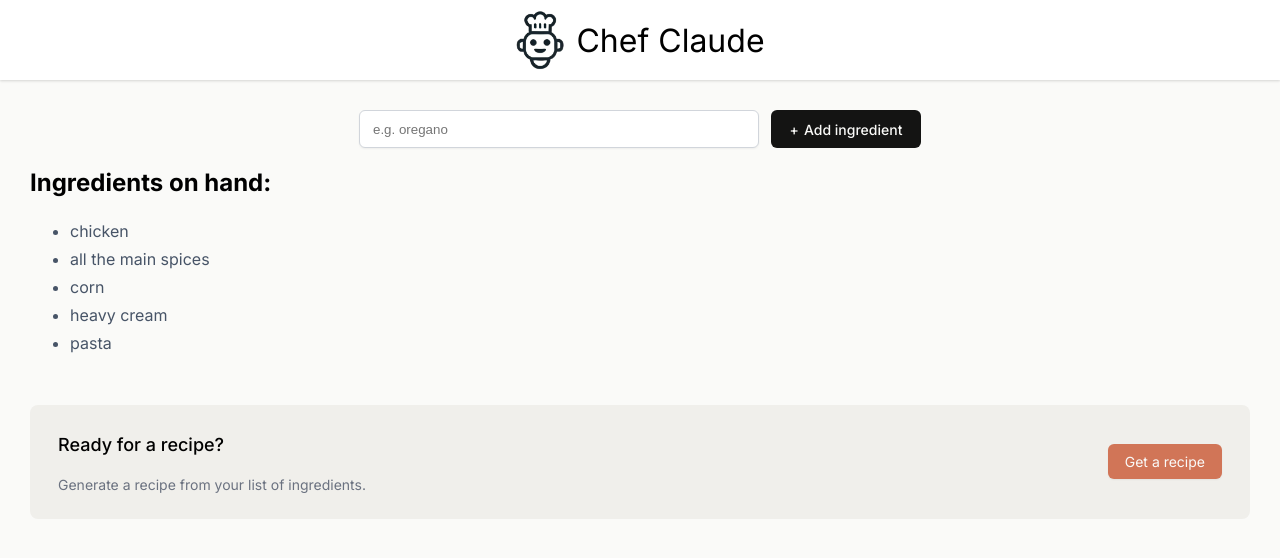
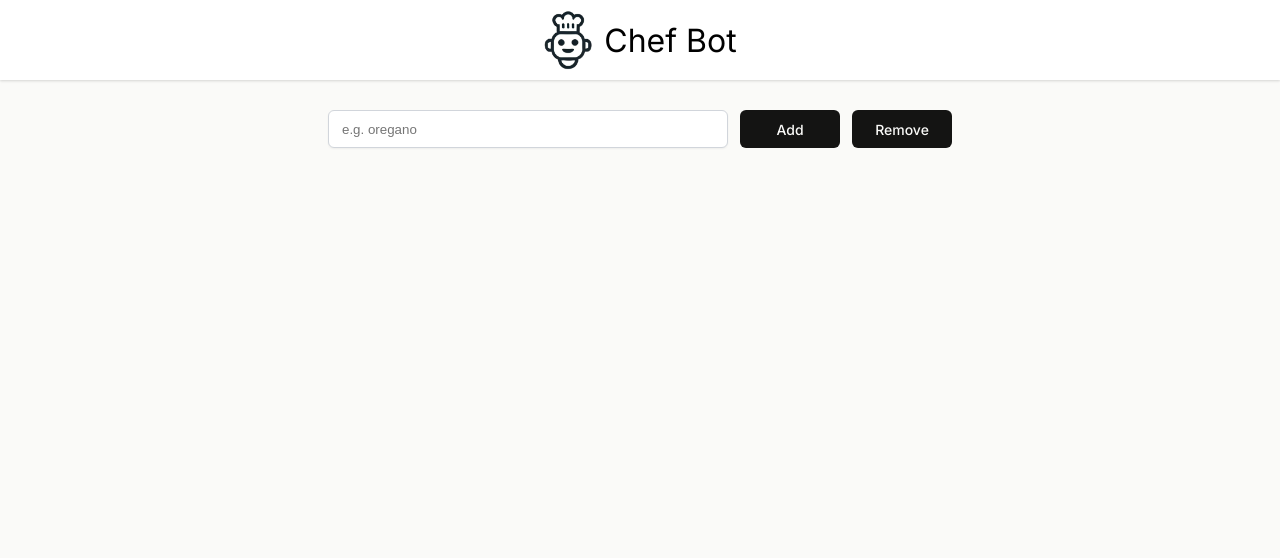
Before and after one commit to MannShah720/Chef-Claude, a React (Vite) app: page / in a window 1280 px wide. Shown: the top 558 px of the page. Built offline with nearby package versions, Linux system fonts and the light colour scheme; no server answers; what @huggingface/inference would draw is missing.

Commit message:
Polishing and hiding key

```diff
--- a/Header.jsx
+++ b/Header.jsx
@@ -4,7 +4,7 @@ export default function Header() {
     return (
         <header>
             <img src={chefClaudeLogo}/>
-            <h1>Chef Claude</h1>
+            <h1>Chef Bot</h1>
         </header>
     )
 }
--- a/Main.jsx
+++ b/Main.jsx
@@ -1,34 +1,67 @@
 import React from "react"
 import IngredientsList from "./components/IngredientsList"
 import ClaudeRecipe from "./components/ClaudeRecipe"
-import { getRecipeFromChefClaude, getRecipeFromMistral } from "./ai"
+import { getRecipeFromMistral } from "./ai"
 
 export default function Main() {
+    // Ingredients State
     const [ingredients, setIngredients] = React.useState(
-        ["chicken", "all the main spices", "corn", "heavy cream", "pasta"]
+        []
     )
+
+    // Recipe State
     const [recipe, setRecipe] = React.useState("")
 
+    // Loading State
+    const [loading, setLoading] = React.useState(false)
+
+    // Get Recipe function
     async function getRecipe() {
-        const recipeMarkdown = await getRecipeFromChefClaude(ingredients)
-        setRecipe(recipeMarkdown)
+        console.log("Get recipe button clicked");
+        setLoading(true)
+        setRecipe("");
+        try {
+            const recipeMarkdown = await getRecipeFromMistral(ingredients);
+            setRecipe(recipeMarkdown);
+        } catch (err) {
+            console.error("Failed to get recipe:", err);
+        } finally {
+            setLoading(false)
+        }
     }
 
+    // Add ingredient
     function addIngredient(formData) {
         const newIngredient = formData.get("ingredient")
-        setIngredients(prevIngredients => [...prevIngredients, newIngredient])
+        if (newIngredient === "") {}
+        else {setIngredients(prevIngredients => [...prevIngredients, newIngredient])}
+    }
+
+    // Remove ingredient
+    function removeIngredient() {
+        setIngredients(prevIngredients => prevIngredients.slice(0, -1))
+        setRecipe("");
     }
 
     return (
         <main>
-            <form action={addIngredient} className="add-ingredient-form">
+            <form
+                onSubmit={(e) => {
+                    e.preventDefault();
+                    const formData = new FormData(e.target);
+                    addIngredient(formData);
+                    e.target.reset();
+                }}
+                className="add-ingredient-form"
+                >
                 <input
                     type="text"
                     placeholder="e.g. oregano"
                     aria-label="Add ingredient"
                     name="ingredient"
                 />
-                <button>Add ingredient</button>
+                <button type="submit" className="add-btn">Add</button>
+                <button type="button" className="remove-btn" onClick={removeIngredient}>Remove</button>
             </form>
 
             {ingredients.length > 0 &&
@@ -38,6 +71,11 @@ export default function Main() {
                 />
             }
 
+            {loading &&
+            <div className="loading-text">
+                Loading recipe<span className="dots"></span>
+            </div>}
+
             {recipe && <ClaudeRecipe recipe={recipe} />}
         </main>
     )
--- a/ai.js
+++ b/ai.js
@@ -1,47 +1,14 @@
-import Anthropic from "@anthropic-ai/sdk"
 import { HfInference } from '@huggingface/inference'
 
 const SYSTEM_PROMPT = `
 You are an assistant that receives a list of ingredients that a user has and suggests a recipe they could make with some or all of those ingredients. You don't need to use every ingredient they mention in your recipe. The recipe can include additional ingredients they didn't mention, but try not to include too many extra ingredients. Format your response in markdown to make it easier to render to a web page
 `
-
-// 🚨👉 ALERT: Read message below! You've been warned! 👈🚨
-// If you're following along on your local machine instead of
-// here on Scrimba, make sure you don't commit your API keys
-// to any repositories and don't deploy your project anywhere
-// live online. Otherwise, anyone could inspect your source
-// and find your API keys/tokens. If you want to deploy
-// this project, you'll need to create a backend of some kind,
-// either your own or using some serverless architecture where
-// your API calls can be made. Doing so will keep your
-// API keys private.
-
-const anthropic = new Anthropic({
-    // Make sure you set an environment variable in Scrimba
-    // for ANTHROPIC_API_KEY
-    apiKey: process.env.ANTHROPIC_API_KEY,
-    dangerouslyAllowBrowser: true,
-})
-
-export async function getRecipeFromChefClaude(ingredientsArr) {
-    const ingredientsString = ingredientsArr.join(", ")
-
-    const msg = await anthropic.messages.create({
-        model: "claude-3-haiku-20240307",
-        max_tokens: 1024,
-        system: SYSTEM_PROMPT,
-        messages: [
-            { role: "user", content: `I have ${ingredientsString}. Please give me a recipe you'd recommend I make!` },
-        ],
-    });
-    return msg.content[0].text
-}
-
-// Make sure you set an environment variable in Scrimba
-// for HF_ACCESS_TOKEN
-const hf = new HfInference(process.env.HF_ACCESS_TOKEN)
+// Hugging Face
+const hf = new HfInference("123")
 
 export async function getRecipeFromMistral(ingredientsArr) {
+    console.log("Fetching recipe with ingredients:", ingredientsArr);
+
     const ingredientsString = ingredientsArr.join(", ")
     try {
         const response = await hf.chatCompletion({
@@ -52,6 +19,9 @@ export async function getRecipeFromMistral(ingredientsArr) {
             ],
             max_tokens: 1024,
         })
+
+        console.log("API response:", response);
+
         return response.choices[0].message.content
     } catch (err) {
         console.error(err.message)
--- a/index.css
+++ b/index.css
@@ -51,16 +51,27 @@ main {
     font-family: Inter, sans-serif;
     border-radius: 6px;
     border: none;
-    background-color: #141413;
     color: #FAFAF8;
-    width: 150px;
+    width: 100px;
     font-size: 0.875rem;
     font-weight: 500;
 }
 
+.add-btn {
+    background-color: #141413;
+}
+
+.remove-btn {
+    background-color: #141413;
+}
+
 .add-ingredient-form > button::before {
-    content: "+";
     margin-right: 5px;
+}
+
+.add-ingredient-form > button:hover {
+    opacity: 0.8;
+    transition: .2s ease-in-out;
 }
 
 ul.ingredients-list {
@@ -96,13 +107,18 @@ ul.ingredients-list > li {
 .get-recipe-container button {
     border: none;
     border-radius: 6px;
-    background: #D17557;
+    background: #ff4000;
     box-shadow: 0px 1px 2px 0px rgba(0, 0, 0, 0.05);
     color: #FAFAF8;
     padding: 9px 17px;
     font-family: Inter, sans-serif;
     font-size: 0.875rem;
     cursor: pointer;
+}
+
+.get-recipe-container button:hover {
+    background:#fc6634;
+    transition: 0.2s ease-in-out;
 }
 
 .suggested-recipe-container {
@@ -115,3 +131,26 @@ ul.ingredients-list > li {
 .suggested-recipe-container ul li, .suggested-recipe-container ol li {
     margin-bottom: 8px;
 }
+
+.loading-text {
+  text-align: center;
+  font-style: italic;
+  color: #888;
+  margin: 35px 0;
+  font-size: 1.8rem;
+}
+
+.dots::after {
+  content: '';
+  display: inline-block;
+  width: 1em;
+  text-align: left;
+  animation: dots 1s steps(3, end) infinite;
+}
+
+@keyframes dots {
+  0% { content: ''; }
+  33% { content: '.'; }
+  66% { content: '..'; }
+  100% { content: '...'; }
+}
--- a/index.html
+++ b/index.html
@@ -4,6 +4,8 @@
         <link rel="preconnect" href="https://fonts.gstatic.com" crossorigin>
         <link href="https://fonts.googleapis.com/css2?family=Inter:ital,opsz,wght@0,14..32,100..900;1,14..32,100..900&display=swap" rel="stylesheet">
         <link rel="stylesheet" href="/index.css">
+        <title>Chef Bot</title>
+        <link rel="icon" type="image/x-icon" href="/images/chef-claude-icon.png">
     </head>
     <body>
         <div id="root"></div>
--- a/vite.config.js
+++ /dev/null
@@ -1,8 +0,0 @@
-import {defineConfig} from "vite"
-import react from "@vitejs/plugin-react"
-
-export default defineConfig({
-	plugins: [
-		react()
-	]
-})
--- /dev/null
+++ b/vite.config.mjs
@@ -0,0 +1,6 @@
+import { defineConfig } from 'vite';
+import react from '@vitejs/plugin-react';
+
+export default defineConfig({
+  plugins: [react()],
+});
```
Also changed, not shown: package.json (+7 -3 lines), 1 other file (tests, documents, lock files or other folders).
